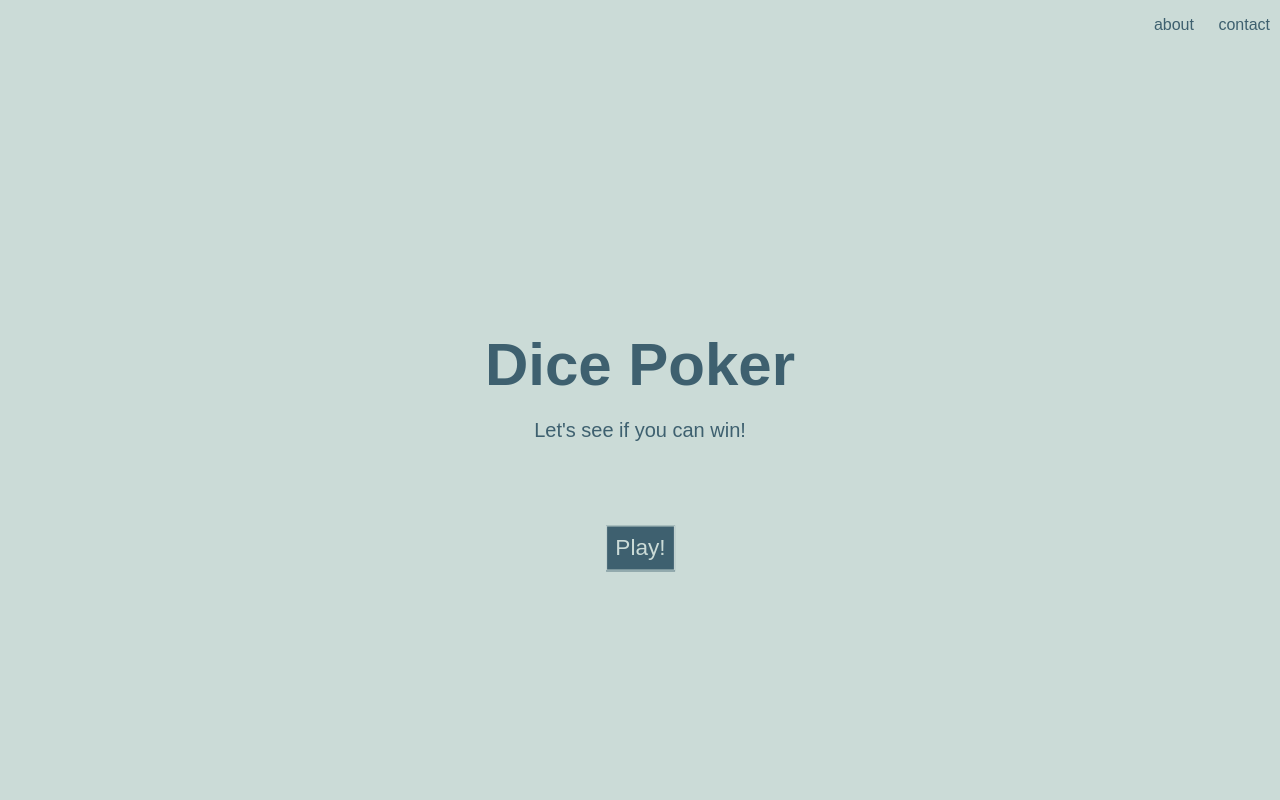
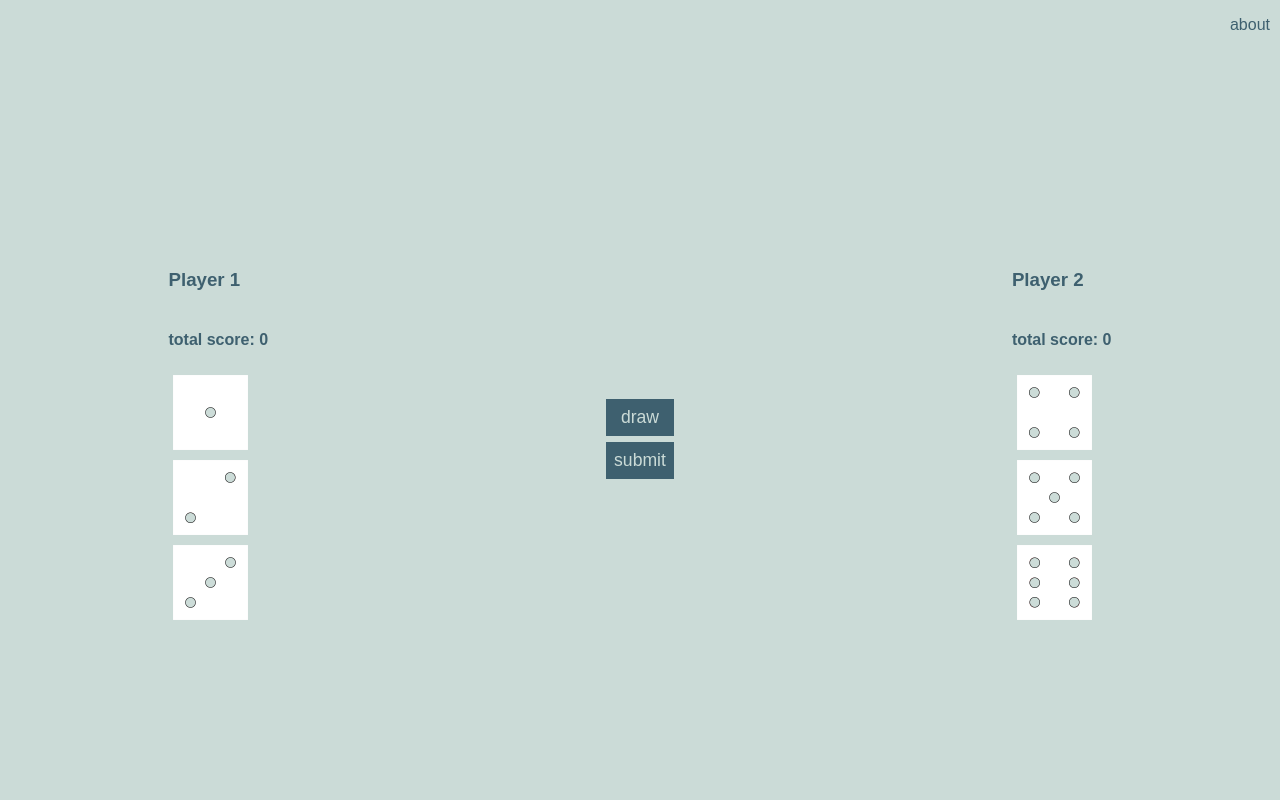
Before and after one commit to jrrwegrzynek/jrrwegrzynek.github.io, a plain HTML site: page dice-poker/index.html in a window 1280 px wide. Both pictures are taken after a click on the button "Play!". Shown: the top 800 px of the page. Drawn offline with Linux system fonts and the light colour scheme; a web font is replaced by a local one.

Commit message:
gamerules

```diff
--- a/dice-poker/css/styles.css
+++ b/dice-poker/css/styles.css
@@ -1,6 +1,6 @@
 /* Colors scheme https://color.adobe.com/pl/explore?page=3 */
 
-/* keyframes */
+/* keyframes appear */
 
 @keyframes appearFromTop {
     0% {
@@ -42,13 +42,36 @@
     }
 }
 
-
 @keyframes bouncingButton {
     0%,100% {
         transform: scale(1);
     }
     50% {
         transform: scale(1.2);
+    }
+}
+
+/* keyframes dissapear  */
+
+@keyframes disappearFromTop {
+    0% {
+        opacity: 1;
+        transform: translateY(0);
+    }
+    100% {
+        opacity: 0;
+        transform: translateY(-500px);
+    }
+}
+
+@keyframes disappearFromCenter {
+    0% {
+        opacity: 1;
+        transform: translateX(0);
+    }
+    100% {
+        opacity: 0;
+        transform: translateX(500px);
     }
 }
 
@@ -89,7 +112,7 @@ body {
 
 /* section */
 
-#main_section {
+.main_section {
     height: 100%;
     width: 100%;
     display: flex;
@@ -97,14 +120,15 @@ body {
     align-items: center;
     flex-direction: column;
     font-size: 20px;
+    position: absolute;
 }
 
-#main_section h1 {
+.main_section h1 {
     margin: 0;
     font-size: 3em;
 }
 
- .button {
+.button {
     border: 1px solid;
     padding: 8px;
     color: #CBDBD7;
@@ -125,32 +149,43 @@ body {
 
 /* animations */
 
-#main_nav #from-left {
+#main_nav .from-left {
     animation: appearFromLeft 3.3s .3s both;
 }
 
-#main_section #from-top {
+.main_section .from-top {
     animation: appearFromTop 3.3s .1s both;
 }
 
-#main_section .from-center {
+.main_section .from-center {
     animation: appearFromCenter 1.4s 3s both;
 }
 
-#main_section #button-bouncing {
+.main_section #button-bouncing {
     animation: appearButton 1.4s 3s both, bouncingButton infinite 1.3s 3s both;
 }
 
+        /* animations 2 */
 
+        .main_section .from-top-disappear {
+            animation: disappearFromTop 3.3s .1s both;
+        }
 
+        .main_section .from-center-disappear {
+            animation: disappearFromCenter .3s .2s both;
+        }
 
+        .main_section_dissapear {
+            display: none;
+        }
 /* Playground */
 
 #play_ground {
     display: flex;
     justify-content: space-around;
     flex-wrap: wrap;
-
+    position: relative;
+    top: 25%;
 }
 
 #player_won {
--- a/dice-poker/index.html
+++ b/dice-poker/index.html
@@ -10,17 +10,15 @@
 <body>
 
     <nav id="main_nav">
-        <ul id="from-left">
+        <ul class="from-left">
             <li id="about">about</li>
-            <li id="contact">contact</li>
         </ul>
     </nav>
 
 <!-- main section -->
 
-    <section id="main_section">
-
-        <h1 id="from-top">Dice Poker</h1>
+    <section class="main_section">
+        <h1 class="from-top">Dice Poker</h1>
         <p class="from-center">Let's see if you can win!</p>
         <button class="button" id="button-bouncing">Play!</button>
     </section>
@@ -31,7 +29,7 @@
 
     <div class="players" id="player-1">
         <h3>Player 1</h3>
-        <h4 id="player-1-score">score: 0</h4>
+        <h4 id="player-1-score">total score: 0</h4>
         <img class="dice" id="dice-1" src="img/dice-1.png" alt="dice-1">
         <img class="dice" id="dice-2" src="img/dice-2.png" alt="dice-2">
         <img class="dice" id="dice-3" src="img/dice-3.png" alt="dice-3">
@@ -44,7 +42,7 @@
 
     <div class="players" id="player-2">
         <h3>Player 2</h3>
-        <h4 id="player-0-score">score: 0</h4>
+        <h4 id="player-0-score">total score: 0</h4>
         <img class="dice" id="dice-4" src="img/dice-4.png" alt="dice-4">
         <img class="dice" id="dice-5" src="img/dice-5.png" alt="dice-5">
         <img class="dice" id="dice-6" src="img/dice-6.png" alt="dice-6">
--- a/dice-poker/js/main.js
+++ b/dice-poker/js/main.js
@@ -1,29 +1,47 @@
+
+//game logic variables.
 let arrayOfHands = [[0], [0]];
 let activePlayer = 0;
 let sumOfArray = 0;
 let gamePlaying = true;
 let diceRolled = true;
 let hand;
+
 //DOM
 
-
-let diceOne = document.getElementById('dice-1');
-let diceTwo = document.getElementById('dice-2');
-let diceThree = document.getElementById('dice-3');
-let diceFour = document.getElementById('dice-4');
-let diceFive = document.getElementById('dice-5');
-let diceSix = document.getElementById('dice-6');
-let clickedDice = document.getElementsByClassName('dice_clicked');
-let dices = [diceOne, diceTwo, diceThree, diceFour, diceFive, diceSix];
+let dices = [
+    diceOne = document.getElementById('dice-1'),
+    diceTwo = document.getElementById('dice-2'),
+    diceThree = document.getElementById('dice-3'),
+    diceFour = document.getElementById('dice-4'),
+    diceFive = document.getElementById('dice-5'),
+    diceSix = document.getElementById('dice-6')
+    ];
+    let clickedDice = document.getElementsByClassName('dice_clicked');
 
     //BUTTONS
-
+    let buttonPlay = document.getElementById('button-bouncing');
     let buttonDraw = document.getElementById('button-draw');
     let buttonSubmit = document.getElementById('button-submit');
     buttonSubmit.disabled = true;
 
+    //SECTIONS
+
+    let sectionMain = document.getElementById('main_section');
+    let sectionPlay = document.getElementById('play_ground');
+    sectionPlay.style.visibility = 'hidden';
+
+
+buttonPlay.addEventListener('click', () => {
+    document.querySelector('.from-left').classList.add('from-left-disappear');
+    document.querySelector('.from-top').classList.add('from-top-disappear');
+    document.querySelector('.from-center').classList.add('from-center-disappear');
+    setTimeout(function(){ buttonPlay.style.visibility = 'hidden'; }, 10);
+    setTimeout(function(){ sectionPlay.style.visibility = 'visible'; }, 2100);
+
+});
+
 // throwing the dice
-
 buttonDraw.addEventListener('click', () =>  {
 
     hand = [];
@@ -39,7 +57,6 @@ buttonDraw.addEventListener('click', () =>  {
             }
         }
         throwDices(hand);
-        console.log(hand);
 
         // If playerOne is active push the sorted dice number to array& add new score
         if (activePlayer === 0 ) {
@@ -55,7 +72,6 @@ buttonDraw.addEventListener('click', () =>  {
                     if (diceRolled) {
                     hand[0] = Math.floor(Math.random()*6) + 1;
                     diceOne.src = `img/dice-${hand[0]}.png`
-                    console.log(hand);
                     //dice was redrawn
                     diceOne.classList.add('dice_clicked');
                     }
@@ -66,7 +82,6 @@ buttonDraw.addEventListener('click', () =>  {
                     if (diceRolled) {
                     hand[1] = Math.floor(Math.random()*6) + 1;
                     diceTwo.src = `img/dice-${hand[1]}.png`
-                    console.log(hand);
                     diceTwo.classList.add('dice_clicked');
                     }
                     diceRolled = false;
@@ -76,7 +91,6 @@ buttonDraw.addEventListener('click', () =>  {
                     if (diceRolled) {
                     hand[2] = Math.floor(Math.random()*6) + 1;
                     diceThree.src = `img/dice-${hand[2]}.png`
-                    console.log(hand);
                     diceThree.classList.add('dice_clicked');
                     }
                     diceRolled = false;
@@ -93,7 +107,6 @@ buttonDraw.addEventListener('click', () =>  {
                 if (diceRolled) {
                 hand[0] = Math.floor(Math.random()*6) + 1;
                 diceFour.src = `img/dice-${hand[0]}.png`
-                console.log(hand);
                 diceFour.classList.add('dice_clicked');
                 }
                 diceRolled = false;
@@ -103,7 +116,6 @@ buttonDraw.addEventListener('click', () =>  {
                 if (diceRolled) {
                 hand[1] = Math.floor(Math.random()*6) + 1;
                 diceFive.src = `img/dice-${hand[1]}.png`
-                console.log(hand);
                 diceFive.classList.add('dice_clicked');
                 }
                 diceRolled = false;
@@ -113,7 +125,6 @@ buttonDraw.addEventListener('click', () =>  {
                 if (diceRolled) {
                 hand[2] = Math.floor(Math.random()*6) + 1;
                 diceSix.src = `img/dice-${hand[2]}.png`
-                console.log(hand);
                 diceSix.classList.add('dice_clicked');
                 }
                 diceRolled = false;
@@ -151,12 +162,8 @@ document.getElementById('button-submit').addEventListener('click', () => {
                 return a + c
             });
 
-            console.log(sumOfArray);
             //store the score
-            document.getElementById(`player-${activePlayer}-score`).textContent = sumOfArray;
-            console.log(arrayOfHands);
-            console.log(sortTheDices);
-            console.log(hand);
+            document.getElementById(`player-${activePlayer}-score`).textContent = `total score: ${sumOfArray}`
 
         // First player who gets over 10000 wins
         if (sumOfArray > 10000 && activePlayer === 0 ) {
@@ -172,10 +179,7 @@ document.getElementById('button-submit').addEventListener('click', () => {
     buttonSubmit.disabled = true;
 });
 
-
 // init new game
 function newGame(){
     window.location.reload();
 }
-
-// ****** on click "play" dissaper "main_section" -> appear "play_ground"
```
